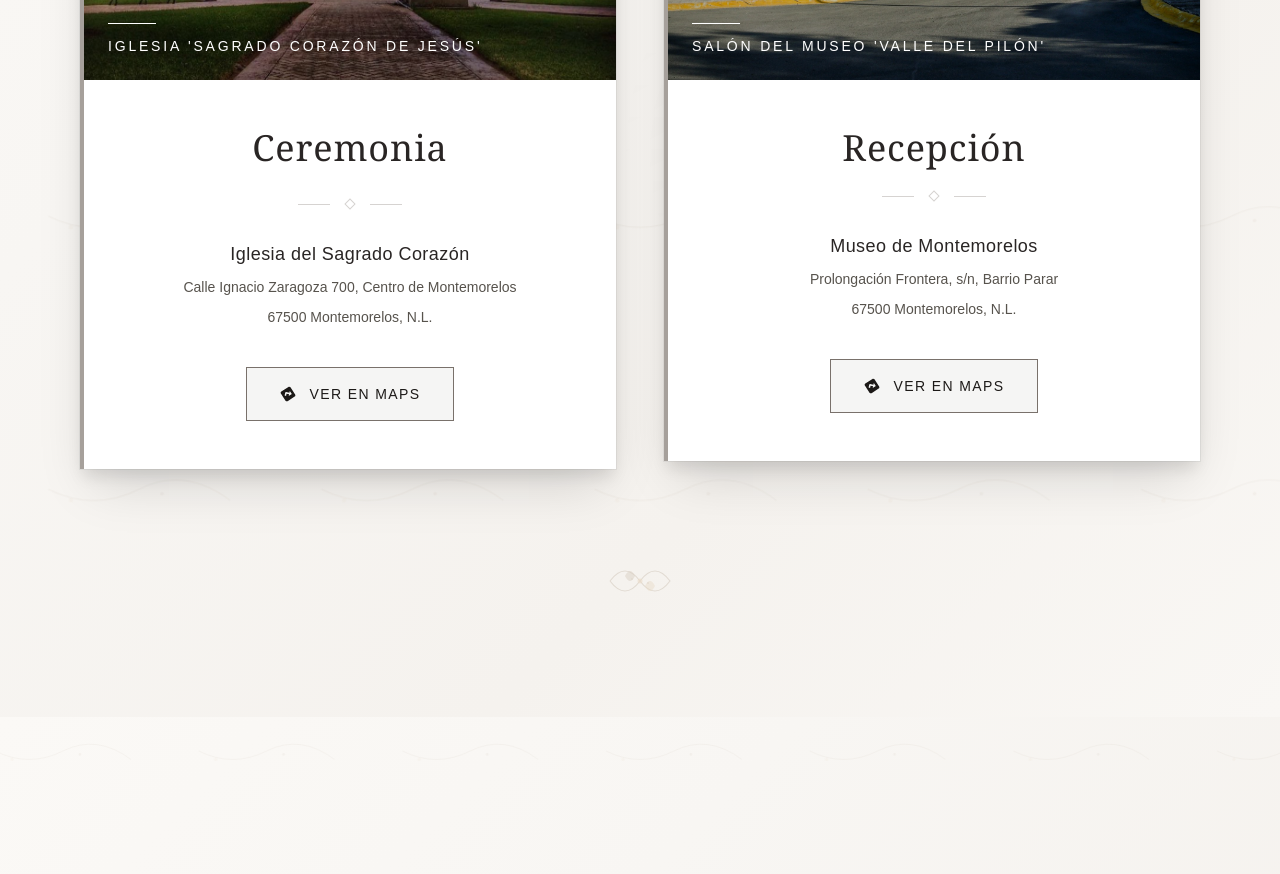
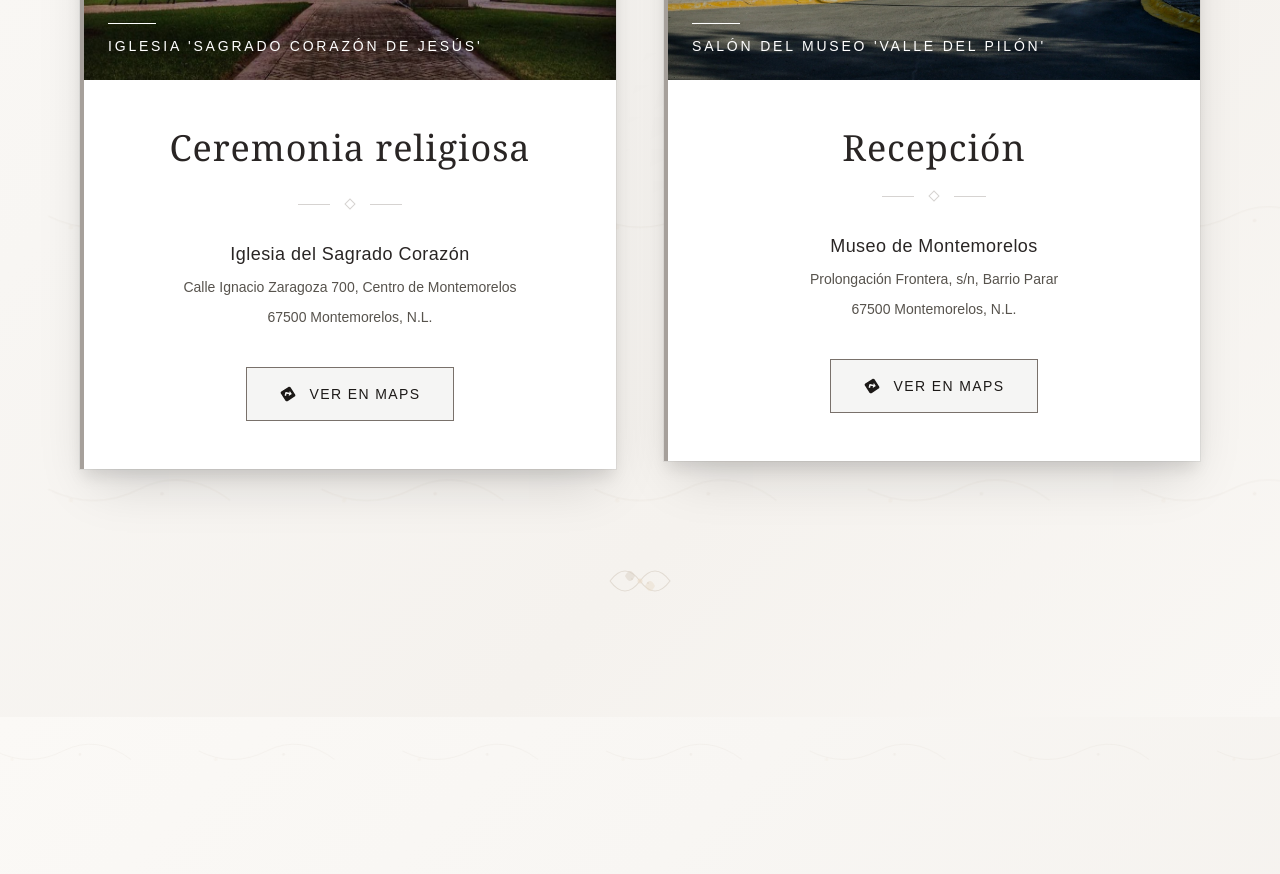
Before and after one commit to AlejoReyna/wedding_invitation, a Next.js app: page / in a window 1280 px wide. Shown: the part 6040-6914 px from the top of the page. Built offline with nearby package versions, Linux system fonts and the light colour scheme.

Commit message:
ceremonia religiosa

```diff
--- a/src/app/components/LocationSection.tsx
+++ b/src/app/components/LocationSection.tsx
@@ -161,7 +161,7 @@ export default function LocationSection() {
 
                 {/* Title */}
                 <h3 className="text-3xl md:text-4xl font-light text-stone-800 mb-6 tracking-wide" style={{fontFamily: 'Georgia, serif'}}>
-                  Ceremonia
+                  Ceremonia religiosa
                 </h3>
 
                 {/* Time */}
```
